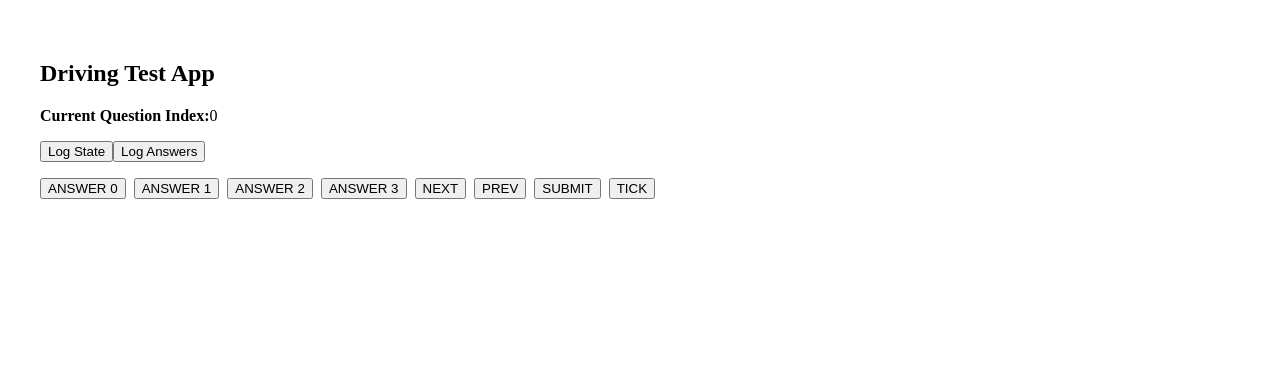
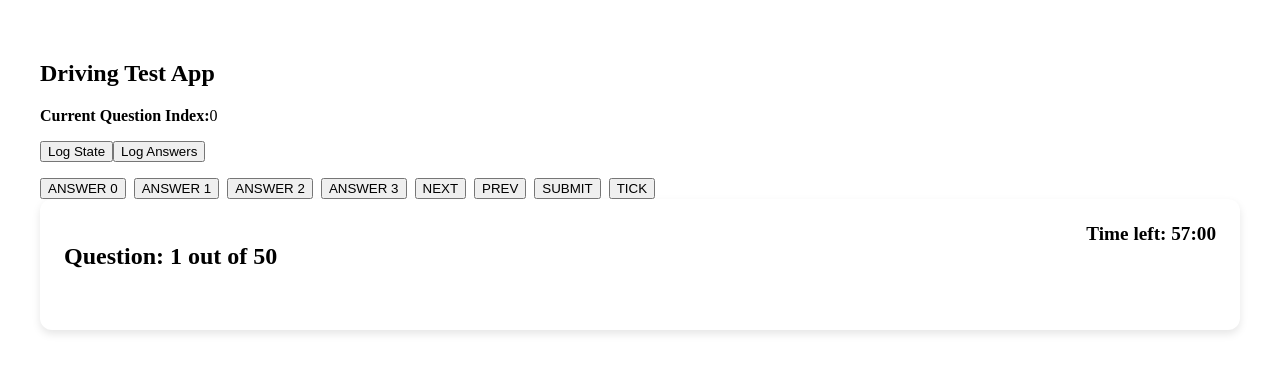
Before and after one commit to cyril2day/react-uk-driving-test, a React (Vite) app: page / in a window 1280 px wide. Shown: the top 372 px of the page. Built offline with nearby package versions, Linux system fonts and the light colour scheme.

Commit message:
Work on QuestionView and QuestionHeader

```diff
--- a/src/App.jsx
+++ b/src/App.jsx
@@ -2,6 +2,8 @@ import { useReducer } from 'react'
 import './App.css'
 import questions from './data/questions'
 import { quizReducer } from './state/quizReducer'
+import TempComponent from './components/tempComponent'
+import QuestionView from './components/QuestionView'
 
 const initialState = {
   currentQuestion: 0,
@@ -16,46 +18,31 @@ const App = () => {
     initialState
   )
 
+  const q = questions[state.currentQuestion]
+
+  const question_view = (
+    <QuestionView
+      q={q}
+      currentQuestion={state.currentQuestion}
+      totalQuestions={questions.length}
+      selectedAnswer={state.answers[state.currentQuestion]}
+      timeLeft={state.timeLeft}
+      onAnswer={() => {}}
+      dispatch={dispatch}
+    />
+  )
+
+  const result_view = (
+    <>
+    </>
+  )
+
   return (
     <div className='app-container'>
-      <h2>Driving Test App</h2>
-      <p>
-        <strong>Current Question Index:</strong>
-        {state.currentQuestion}
-      </p>
-      <div style={{ marginBottom: '1rem' }}>
-        <button onClick={() => console.log(state)}>
-          Log State
-        </button>
-        <button onClick={() => console.log(state.answers)}>
-          Log Answers
-        </button>
-      </div>
-      <div style={{ display: 'flex', gap: '0.5rem', flexWrap: 'wrap' }}>
-        <button onClick={() => dispatch({ type: 'ANSWER', payload: 0 })}>
-          ANSWER 0
-        </button>
-        <button onClick={() => dispatch({ type: 'ANSWER', payload: 1 })}>
-          ANSWER 1
-        </button>
-        <button onClick={() => dispatch({ type: 'ANSWER', payload: 2 })}>
-          ANSWER 2
-        </button>
-        <button onClick={() => dispatch({ type: 'ANSWER', payload: 3 })}>
-          ANSWER 3
-        </button>
-        <button onClick={() => dispatch({ type: 'NEXT' })}>
-          NEXT
-        </button>
-        <button onClick={() => dispatch({ type: 'PREV' })}>
-          PREV
-        </button>
-        <button onClick={() => dispatch({ type: 'SUBMIT' })}>
-          SUBMIT
-        </button>
-        <button onClick={() => dispatch({ type: 'TICK' })}>
-          TICK
-        </button>
+      <TempComponent state={state} dispatch={dispatch} />
+
+      <div className='quiz-content'>
+        {state.submitted ? result_view : question_view }
       </div>
     </div>
   )
--- a/src/components/QuestionHeader.jsx
+++ b/src/components/QuestionHeader.jsx
@@ -0,0 +1,26 @@
+import formatTime from '../utils/formatTime'
+
+const QuestionHeader = ({
+  currentQuestion,
+  totalQuestions,
+  timeLeft
+}) => {
+  return(
+    <div
+      style={{
+          display: 'flex',
+          justifyContent: 'space-between',
+          marginBottom: '1rem'
+      }}
+    >
+      <h2 style={{ fontSize: '1.5rem' }}>
+        Question: {currentQuestion + 1} out of {totalQuestions}
+      </h2>
+      <div style={{ fontSize: '1.2rem', fontWeight: 'bold' }}>
+        Time left: {formatTime(timeLeft)}
+      </div>
+    </div>
+  )
+}
+
+export default QuestionHeader
--- a/src/components/QuestionView.jsx
+++ b/src/components/QuestionView.jsx
@@ -0,0 +1,25 @@
+import QuestionHeader from './QuestionHeader'
+import { Card } from './ui/Card'
+QuestionHeader
+
+const QuestionView = ({
+  q,
+  currentQuestion,
+  totalQuestions,
+  selectedAnswer,
+  onAnswer,
+  timeLeft,
+  dispatch
+}) => {
+  return (
+    <Card>
+      <QuestionHeader
+        currentQuestion={currentQuestion}
+        totalQuestions={totalQuestions}
+        timeLeft={timeLeft}
+      />
+    </Card>
+  )
+}
+
+export default QuestionView
--- /dev/null
+++ b/src/components/tempComponent.jsx
@@ -0,0 +1,47 @@
+const TempComponent = ({ state, dispatch }) => {
+  return (
+    <>
+      <h2>Driving Test App</h2>
+      <p>
+        <strong>Current Question Index:</strong>
+        {state.currentQuestion}
+      </p>
+      <div style={{ marginBottom: '1rem' }}>
+        <button onClick={() => console.log(state)}>
+          Log State
+        </button>
+        <button onClick={() => console.log(state.answers)}>
+          Log Answers
+        </button>
+      </div>
+      <div style={{ display: 'flex', gap: '0.5rem', flexWrap: 'wrap' }}>
+        <button onClick={() => dispatch({ type: 'ANSWER', payload: 0 })}>
+          ANSWER 0
+        </button>
+        <button onClick={() => dispatch({ type: 'ANSWER', payload: 1 })}>
+          ANSWER 1
+        </button>
+        <button onClick={() => dispatch({ type: 'ANSWER', payload: 2 })}>
+          ANSWER 2
+        </button>
+        <button onClick={() => dispatch({ type: 'ANSWER', payload: 3 })}>
+          ANSWER 3
+        </button>
+        <button onClick={() => dispatch({ type: 'NEXT' })}>
+          NEXT
+        </button>
+        <button onClick={() => dispatch({ type: 'PREV' })}>
+          PREV
+        </button>
+        <button onClick={() => dispatch({ type: 'SUBMIT' })}>
+          SUBMIT
+        </button>
+        <button onClick={() => dispatch({ type: 'TICK' })}>
+          TICK
+        </button>
+      </div>
+    </>
+  )
+}
+
+export default TempComponent
--- a/src/components/ui/Card.css
+++ b/src/components/ui/Card.css
@@ -0,0 +1,11 @@
+.card {
+  background-color: #fff;
+  border-radius: 12px;
+  box-shadow: 0 4px 8px rgba(0, 0, 0, 0.1);
+  overflow: hidden;
+  margin-bottom: 1rem;
+}
+
+.card-content {
+  padding: 1.5rem;
+}
--- a/src/components/ui/Card.jsx
+++ b/src/components/ui/Card.jsx
@@ -3,7 +3,7 @@ import './Card.css'
 export const Card = ({ children }) => {
   return (
     <div className='card'>
-      {children}
+      <div className='card-content'>{children}</div>
     </div>
   )
 }
--- /dev/null
+++ b/src/utils/formatTime.js
@@ -0,0 +1,5 @@
+export default function formatTime(seconds) {
+  const mins = Math.floor(seconds / 60)
+  const secs = seconds % 60
+  return `${mins}:${secs.toString().padStart(2, '0')}`
+}
```
